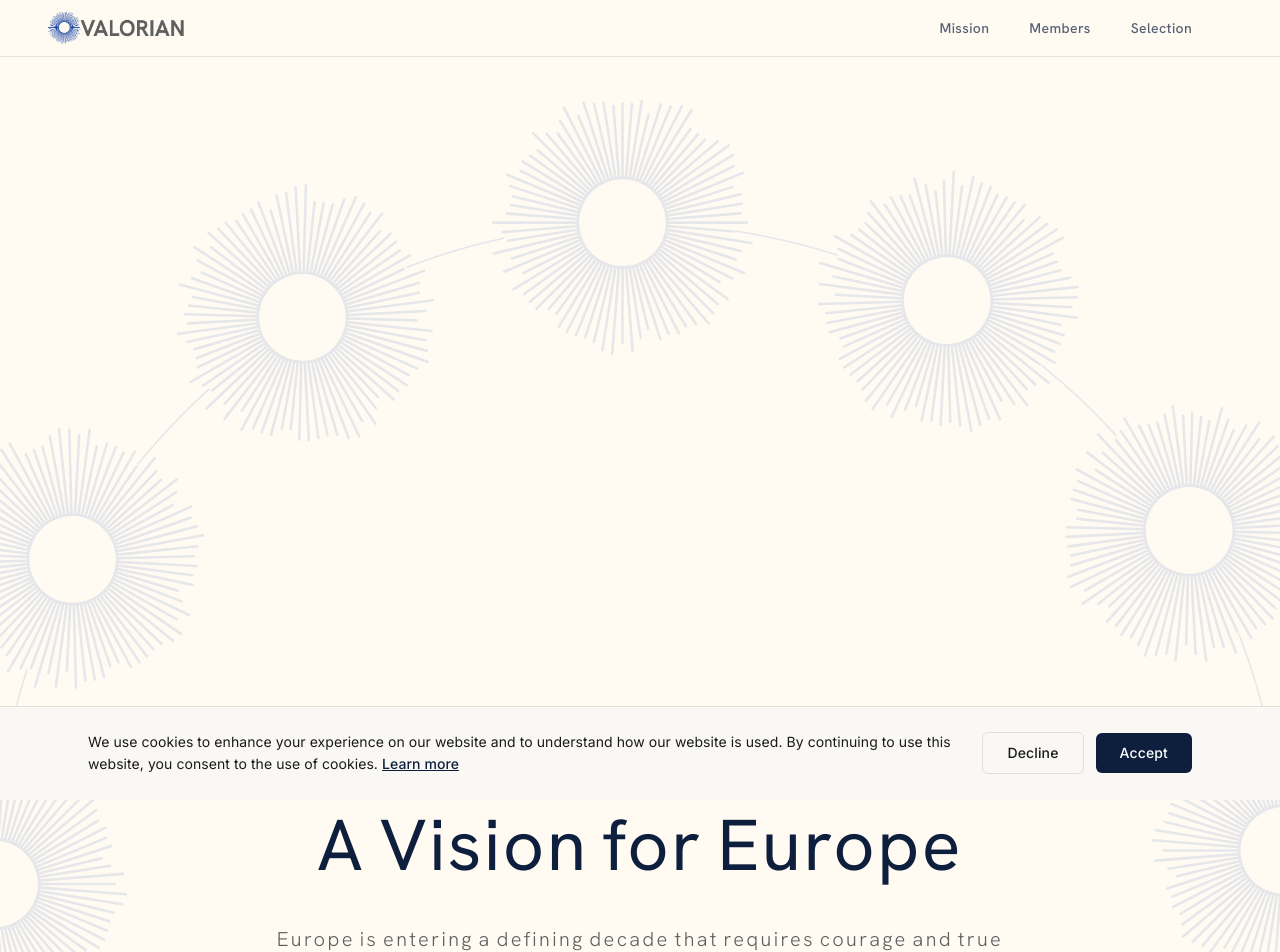
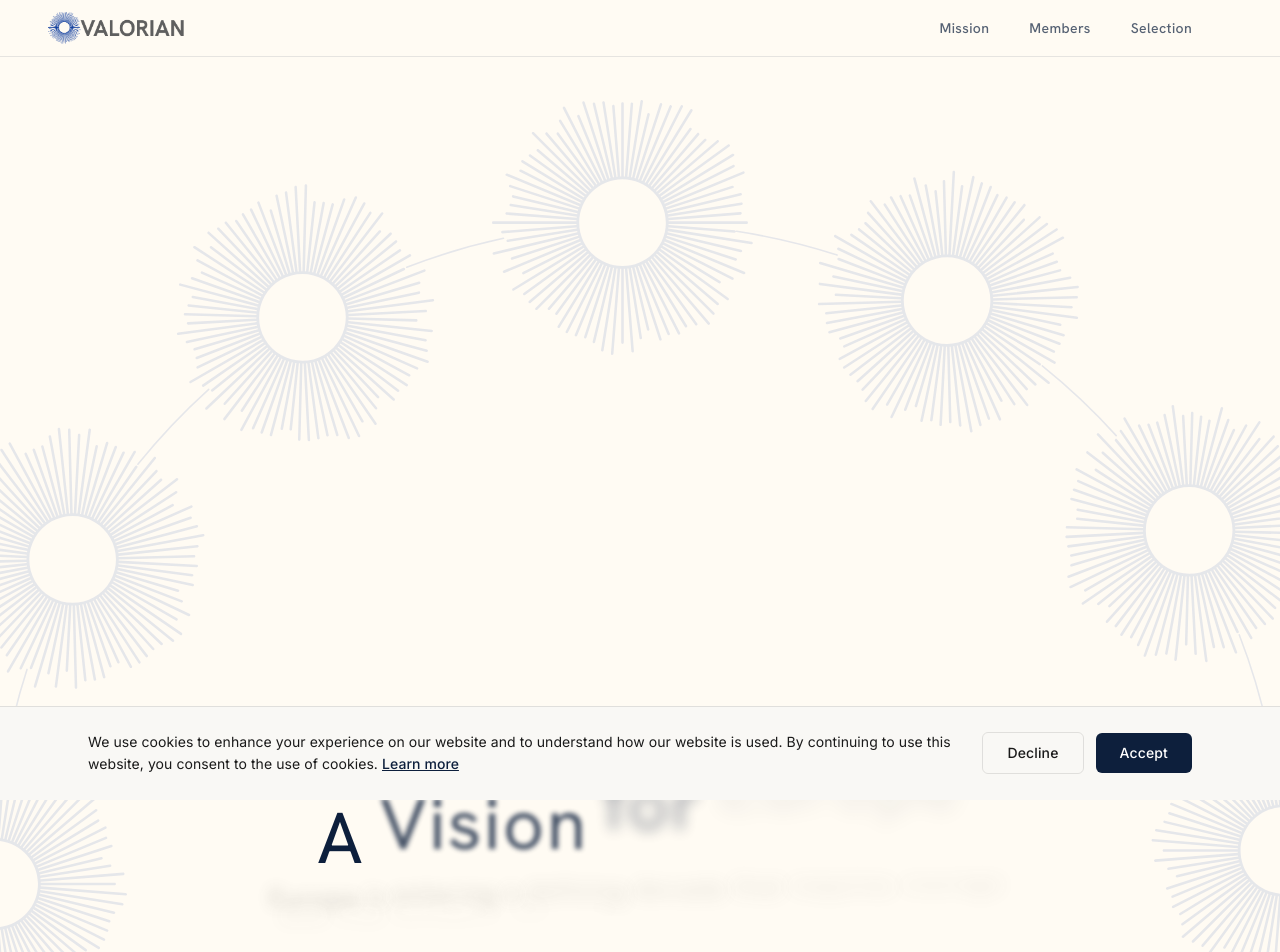
Before and after one commit to armandabbas/ValorianCircle, a React (Vite) app: page / in a window 1280 px wide. Shown: the top 952 px of the page. Built offline with nearby package versions, Linux system fonts and the light colour scheme; a web font is replaced by a local one.

Commit message:
Refine scroll animations and layout for Vision for Europe section

```diff
--- a/src/app/pages/NewPage.tsx
+++ b/src/app/pages/NewPage.tsx
@@ -1,10 +1,32 @@
 import React, { useState, useEffect, useRef } from 'react';
-import { motion, useScroll, useTransform, animate } from 'motion/react';
+import { motion, useScroll, useTransform, animate, useMotionValueEvent } from 'motion/react';
 import { Link } from 'react-router-dom';
 import { ArrowRight, ChevronDown } from 'lucide-react';
 import StaggeredMenu from '../components/StaggeredMenu';
 import logoImg from '../../assets/logo.png';
 import circleImg from '../../assets/Group 3.svg';
+
+const ScrollExitWord = ({ children, index, total, progress, outStart, outEnd, className, variants }: any) => {
+  const reverseIndex = total - 1 - index;
+  const staggerDuration = (outEnd - outStart) * 0.5;
+  const fadeDuration = (outEnd - outStart) * 0.5;
+  const staggerStep = total > 1 ? staggerDuration / (total - 1) : 0;
+
+  const wordOutStart = outStart + reverseIndex * staggerStep;
+  const wordOutEnd = wordOutStart + fadeDuration;
+
+  const opacity = useTransform(progress, [wordOutStart, wordOutEnd], [1, 0]);
+  const y = useTransform(progress, [wordOutStart, wordOutEnd], [0, -60]);
+  const filter = useTransform(progress, [wordOutStart, wordOutEnd], ["blur(0px)", "blur(12px)"]);
+
+  return (
+    <motion.span variants={variants} className={className} style={{ display: 'inline-block' }}>
+      <motion.span style={{ opacity, y, filter, display: 'inline-block' }}>
+        {children}
+      </motion.span>
+    </motion.span>
+  );
+};
 
 const menuItems = [
   { label: 'Home', ariaLabel: 'Go to home page', link: '/' },
@@ -608,7 +630,6 @@ export function NewPage() {
           <section ref={lowerHeroRef} className="relative overflow-visible flex flex-col items-center justify-center min-h-[110vh] mb-[80vh] md:mb-[100vh]">
             <div className="absolute top-[118vh] w-full h-[1px] snap-center pointer-events-none" />
 
-
             {/* Background circle of stars - Animated from bottom up and small to big */}
             <motion.div
               style={{ y: starY, scale: starScale, opacity: starOpacity, transformOrigin: "top center" }}
@@ -620,10 +641,10 @@ export function NewPage() {
               </div>
             </motion.div>
 
-            {/* H1 Top Left - Now Absolute again with Text Animation */}
+            {/* H1 Top Left - Sticky inside absolute wrapper to ignore flex center */}
+            <div className="absolute inset-0 z-20 pointer-events-none">
               <motion.div
-              style={{ opacity: h1FadeOutOpacity, y: h1Y }}
-              className="absolute top-[12vh] left-6 md:left-12 max-w-[1200px] z-20 pointer-events-auto">
+                className="sticky top-[12vh] px-6 md:px-12 max-w-[1200px] pointer-events-auto w-full">
                 <motion.div
                   initial="hidden"
                   whileInView="visible"
@@ -636,7 +657,10 @@ export function NewPage() {
                 >
                   {["Depth", "and", "relevant", "peers", "over", "transactional", "networking."].map((word, i) => (
                     <React.Fragment key={i}>
-                      <motion.span
+                      <ScrollExitWord
+                        key={i}
+                        index={i} total={7} progress={lowerHeroProgress}
+                        outStart={0.65} outEnd={0.8}
                         variants={{
                           hidden: { opacity: 0, y: 40, filter: 'blur(8px)' },
                           visible: { opacity: 1, y: 0, filter: 'blur(0px)', transition: { duration: 0.8, ease: [0.16, 1, 0.3, 1] } }
@@ -644,7 +668,7 @@ export function NewPage() {
                         className="inline-block mr-[0.2em]"
                       >
                         {word}
-                      </motion.span>
+                      </ScrollExitWord>
                       {i === 3 && <div className="w-full" />}
                     </React.Fragment>
                   ))}
@@ -661,8 +685,10 @@ export function NewPage() {
                   className="text-lg md:text-2xl text-[#5F5F5F] font-light max-w-[600px] flex flex-wrap"
                 >
                   {["A", "curated", "community", "of", "European", "builders", "and", "visionaries."].map((word, i) => (
-                    <motion.span
+                    <ScrollExitWord
                       key={i}
+                      index={i} total={8} progress={lowerHeroProgress}
+                      outStart={0.55} outEnd={0.7}
                       variants={{
                         hidden: { opacity: 0, y: 20 },
                         visible: { opacity: 1, y: 0, transition: { duration: 0.6, ease: [0.16, 1, 0.3, 1] } }
@@ -670,10 +696,11 @@ export function NewPage() {
                       className="inline-block mr-[0.25em]"
                     >
                       {word}
-                    </motion.span>
+                    </ScrollExitWord>
                   ))}
                 </motion.div>
               </motion.div>
+            </div>
 
             {/* The Vision Text perfectly centered in the visual ring */}
             <motion.div
@@ -692,8 +719,10 @@ export function NewPage() {
                 style={{ fontFamily: "'Hanken Grotesk', sans-serif" }}
               >
                 {["A", "Vision", "for", "Europe"].map((word, i) => (
-                  <motion.span
+                  <ScrollExitWord
                     key={i}
+                    index={i} total={4} progress={lowerHeroProgress}
+                    outStart={0.8} outEnd={0.95}
                     variants={{
                       hidden: { opacity: 0, y: 40, filter: 'blur(8px)' },
                       visible: { opacity: 1, y: 0, filter: 'blur(0px)', transition: { duration: 0.8, ease: [0.16, 1, 0.3, 1] } }
@@ -701,7 +730,7 @@ export function NewPage() {
                     className="inline-block mx-[0.1em]"
                   >
                     {word}
-                  </motion.span>
+                  </ScrollExitWord>
                 ))}
               </motion.div>
 
@@ -713,22 +742,25 @@ export function NewPage() {
                   visible: { transition: { staggerChildren: 0.03, delayChildren: 0.3 } },
                   hidden: {}
                 }}
-                className="text-lg md:text-xl text-[#5F5F5F] leading-relaxed mb-8 font-light flex flex-wrap justify-center"
+                className="text-lg md:text-2xl text-[#5F5F5F] font-light mb-12 flex flex-wrap justify-center"
               >
                 {["Europe", "is", "entering", "a", "defining", "decade", "that", "requires", "courage", "and", "true", "builders.", "We", "bring", "together", "those", "who", "carry", "the", "responsibility", "to", "not", "only", "shape", "their", "companies", "but", "leave", "a", "lasting", "impact", "on", "the", "continent."].map((word, i) => (
-                  <motion.span
+                  <ScrollExitWord
                     key={i}
+                    index={i} total={34} progress={lowerHeroProgress}
+                    outStart={0.75} outEnd={0.9}
                     variants={{
                       hidden: { opacity: 0, y: 20 },
                       visible: { opacity: 1, y: 0, transition: { duration: 0.6, ease: [0.16, 1, 0.3, 1] } }
                     }}
-                    className="inline-block mx-[0.12em]"
+                    className="inline-block mr-[0.25em]"
                   >
                     {word}
-                  </motion.span>
+                  </ScrollExitWord>
                 ))}
               </motion.div>
 
+              <ScrollExitWord index={0} total={1} progress={lowerHeroProgress} outStart={0.7} outEnd={0.85}>
                 <motion.button
                   initial={{ opacity: 0, y: 20 }}
                   whileInView={{ opacity: 1, y: 0 }}
@@ -739,6 +771,7 @@ export function NewPage() {
                   className="cursor-pointer inline-flex items-center gap-2 text-[#0D1F3C] font-medium hover:opacity-70 transition-opacity">
                   Read our mission <ArrowRight className="w-4 h-4" />
                 </motion.button>
+              </ScrollExitWord>
             </motion.div>
         </section>
 
```
Lines whose indentation alone changed are shown as unchanged.
